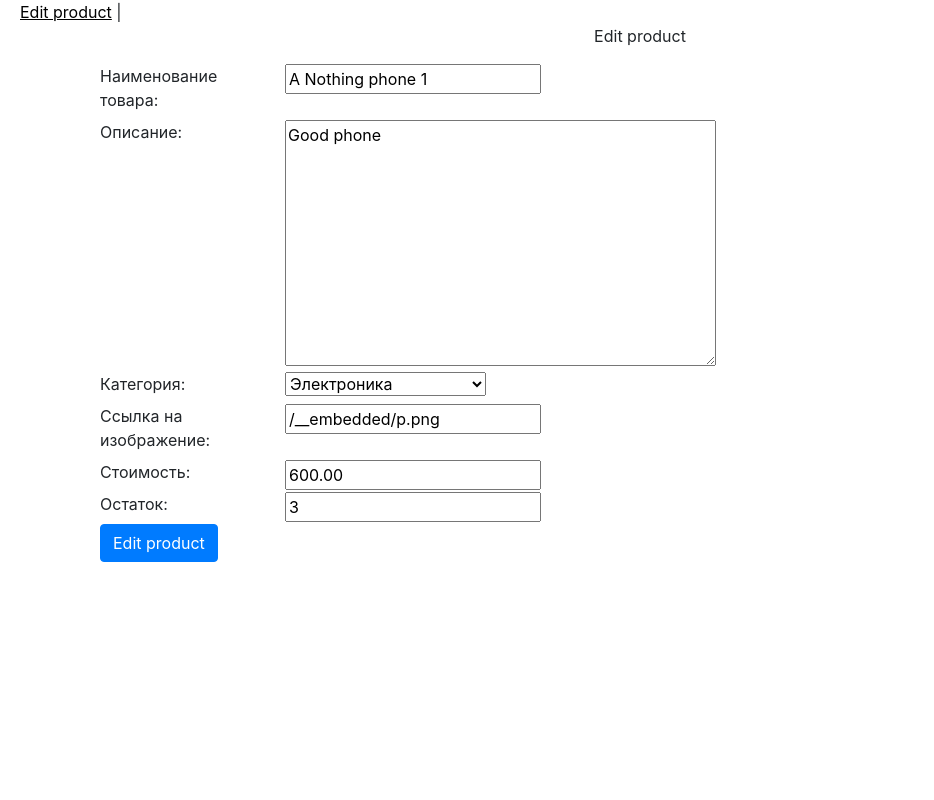
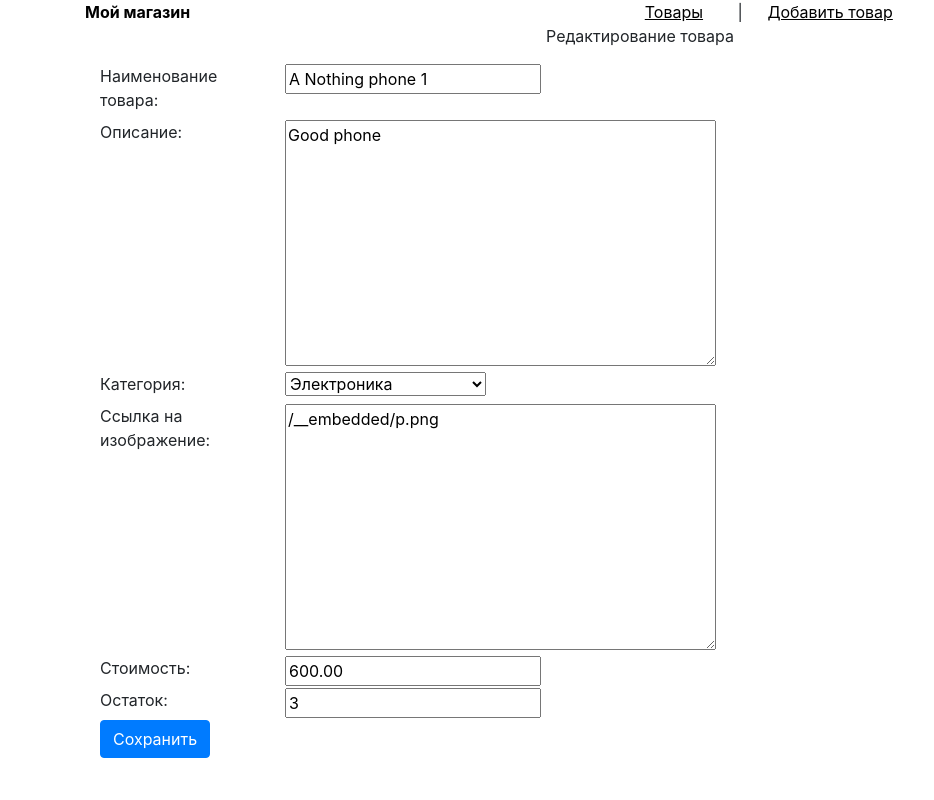
Before and after one commit to Alnazhm/homework_60_zhuldyz_kalbayeva, a Django app: page /products/3/edit in a window 1280 px wide. Shown: the whole page, without its empty margins (0-934 px from the left). Run offline with Django 4.2, Linux system fonts and the light colour scheme; data comes from the database, SQL or seed files in the repository.

Commit message:
Сделала все свои функции в классовые представления

```diff
--- a/app/eshop/forms.py
+++ b/app/eshop/forms.py
@@ -1,13 +1,20 @@
 from django import forms
 from django.forms import widgets
-from eshop.models import CategoryChoices
+from eshop.models import Product
 
-class ProductForm(forms.Form):
-    title = forms.CharField(max_length=100, required=True, label='Наименование товара',
-                                widget=forms.TextInput({'class': 'form-input'}))
-    description = forms.CharField(max_length=2000, required=False, label='Описание',
-                                       widget=widgets.Textarea)
-    category = forms.ChoiceField(choices=CategoryChoices.choices, label='Категория')
-    images_url = forms.CharField(max_length=3000, required=False,  label='Ссылка на изображение')
-    price = forms.DecimalField(max_digits=7, decimal_places=2, label='Стоимость')
-    balance = forms.IntegerField(min_value=0, label='Остаток')
+class ProductForm(forms.ModelForm):
+    # title = forms.CharField(max_length=100, required=True, label='Наименование товара',
+    #                             widget=forms.TextInput({'class': 'form-input'}))
+    # description = forms.CharField(max_length=2000, required=False, label='Описание',
+    #                                    widget=widgets.Textarea)
+    # category = forms.ChoiceField(choices=CategoryChoices.choices, label='Категория')
+    # images_url = forms.CharField(max_length=3000, required=False,  label='Ссылка на изображение')
+    # price = forms.DecimalField(max_digits=7, decimal_places=2, label='Стоимость')
+    # balance = forms.IntegerField(min_value=0, label='Остаток')
+
+    class Meta:
+        model = Product
+        fields = ('title', 'description', 'category', 'images_url', 'price', 'balance')
+
+class SearchForm(forms.Form):
+    search = forms.CharField(max_length=100, required=False, label='Найти')
--- a/app/eshop/templates/base.html
+++ b/app/eshop/templates/base.html
@@ -11,10 +11,10 @@
 {% block menu %}
 <div class="container justify-content-end">
     <div class="menu ">
-        <a style="margin-right: 450px;font-weight: bold; color: black;" href="{% url 'products' %}">My market</a>
-        <a style="margin-right: 30px;color: black;text-decoration: underline;" href="{% url 'products' %}">Products</a>
+        <a style="margin-right: 450px;font-weight: bold; color: black;" href="{% url 'products' %}">Мой магазин</a>
+        <a style="margin-right: 30px;color: black;text-decoration: underline;" href="{% url 'products' %}">Товары</a>
         <span>|</span>
-        <a style="margin-left: 20px;color: black;text-decoration: underline;" href="{% url 'product_add' %}"> Add product</a>
+        <a style="margin-left: 20px;color: black;text-decoration: underline;" href="{% url 'product_add' %}">Добавить товар</a>
         </div>
 </div>
  {% endblock %}
--- a/app/eshop/templates/product.html
+++ b/app/eshop/templates/product.html
@@ -11,6 +11,7 @@
           <p>{{product.category}}</p>
           <p class="card-text"><b>Price: {{product.price}}$</b></p>
           <p class="card-text"><b>{{product.description}}</b></p>
+          <p class="card-text"><b>Balance: {{product.balance}}</b></p>
           <p class="card-text"><small> added: {{product.created_at|date:'d/m/Y h:m'}}</small></p>
       </div>
     </div>
--- a/app/eshop/templates/product_edit.html
+++ b/app/eshop/templates/product_edit.html
@@ -1,18 +1,14 @@
 {% extends 'base.html'%}
-{% block menu%}
-<a style="margin-left: 20px;color: black;text-decoration: underline;" href="{% url 'product_edit' product.pk %}"> Edit product</a>
-<span>|</span>
-{%endblock%}
 {% block content %}
     <div class="container">
         <div class="box">
             <div class="head_text heading text-center">
-                <p class="main-title-home">Edit product</p>
+                <p class="main-title-home">Редактирование товара</p>
             </div>
            <form action="{% url 'product_edit' product.pk %}" method="POST">
                {% csrf_token%}
                <div class="form">
-                    {% include 'partials/product_form.html' with button_text='Edit product' %}
+                    {% include 'partials/product_form.html' with button_text='Сохранить' %}
                </div>
            </form>
         </div>
--- a/app/eshop/urls.py
+++ b/app/eshop/urls.py
@@ -1,15 +1,15 @@
-from eshop.views.products_view import products_view
-from eshop.views.product_view import product_detail_view
-from eshop.views.product_add_view import product_add_view
-from eshop.views.product_edit_view import product_edit_view
-from eshop.views.product_delete_view import product_delete_view, confirm_delete_product_view
+from eshop.views.products_view import IndexView
+from eshop.views.product_view import ProductView
+from eshop.views.product_add_view import ProductCreate
+from eshop.views.product_edit_view import ProductUpdateView
+from eshop.views.product_delete_view import ProductDeleteView
 from django.urls import path
 
 urlpatterns = [
-    path('', products_view, name='products'),
-    path('products/<int:pk>', product_detail_view, name='product_detail'),
-    path('products/add/', product_add_view, name='product_add'),
-    path('products/<int:pk>/delete', product_delete_view, name="product_delete"),
-    path('products/<int:pk>/edit', product_edit_view, name="product_edit"),
-    path('tasks/deleted/<int:pk>', confirm_delete_product_view, name='confirm_delete')
+    path('', IndexView.as_view(), name='products'),
+    path('products/<int:pk>', ProductView.as_view(), name='product_detail'),
+    path('products/add/', ProductCreate.as_view(), name='product_add'),
+    path('products/<int:pk>/delete', ProductDeleteView.as_view(), name="product_delete"),
+    path('products/<int:pk>/edit', ProductUpdateView.as_view(), name="product_edit"),
+    path('tasks/deleted/<int:pk>', ProductDeleteView.as_view(), name='confirm_delete')
 ]
--- a/app/eshop/views/product_edit_view.py
+++ b/app/eshop/views/product_edit_view.py
@@ -1,30 +1,44 @@
-from django.shortcuts import render, redirect, get_object_or_404
 from django.urls import reverse
 from eshop.models import Product
 from eshop.forms import ProductForm
+from django.views.generic import UpdateView
 
-def product_edit_view(request, pk):
-    product = get_object_or_404(Product, pk=pk)
-    if request.method == "GET":
-        form = ProductForm(initial={
-            'title': product.title,
-            'description': product.description,
-            'category': product.category,
-            'price': product.price,
-            'balance': product.balance,
-            'images_url': product.images_url
-        })
-        return render(request, 'product_edit.html', context={'form': form, 'product': product})
-    elif request.method == 'POST':
-        form = ProductForm(data=request.POST)
-        if form.is_valid():
-            product.title = form.cleaned_data['title']
-            product.description = form.cleaned_data['description']
-            product.category = form.cleaned_data['category']
-            product.price = form.cleaned_data['price']
-            product.balance = form.cleaned_data['balance']
-            product.images_url = form.cleaned_data['images_url']
-            product.save()
-            return redirect(reverse('product_detail', kwargs={'pk': product.pk}))
-        else:
-            return render(request, 'product_edit.html', context={'form': form, 'product': product})
+
+class ProductUpdateView(UpdateView):
+    template_name = 'product_edit.html'
+    form_class = ProductForm
+    model = Product
+    context_object_name = 'product'
+
+    def get_success_url(self):
+        return reverse('product_detail', kwargs={'pk': self.object.pk})
+
+
+
+
+
+# def product_edit_view(request, pk):
+#     product = get_object_or_404(Product, pk=pk)
+#     if request.method == "GET":
+#         form = ProductForm(initial={
+#             'title': product.title,
+#             'description': product.description,
+#             'category': product.category,
+#             'price': product.price,
+#             'balance': product.balance,
+#             'images_url': product.images_url
+#         })
+#         return render(request, 'product_edit.html', context={'form': form, 'product': product})
+#     elif request.method == 'POST':
+#         form = ProductForm(data=request.POST)
+#         if form.is_valid():
+#             product.title = form.cleaned_data['title']
+#             product.description = form.cleaned_data['description']
+#             product.category = form.cleaned_data['category']
+#             product.price = form.cleaned_data['price']
+#             product.balance = form.cleaned_data['balance']
+#             product.images_url = form.cleaned_data['images_url']
+#             product.save()
+#             return redirect(reverse('product_detail', kwargs={'pk': product.pk}))
+#         else:
+#             return render(request, 'product_edit.html', context={'form': form, 'product': product})
```
Also changed, not shown: app/eshop/templates/delete_confirm_page.html (+5 -5 lines), app/eshop/templates/product_delete.html (deleted, +0 -10 lines), app/eshop/views/product_add_view.py (+24 -14 lines), app/eshop/views/product_delete_view.py (+14 -9 lines), app/eshop/views/product_view.py (+8 -4 lines), app/eshop/views/products_view.py (+41 -6 lines).
